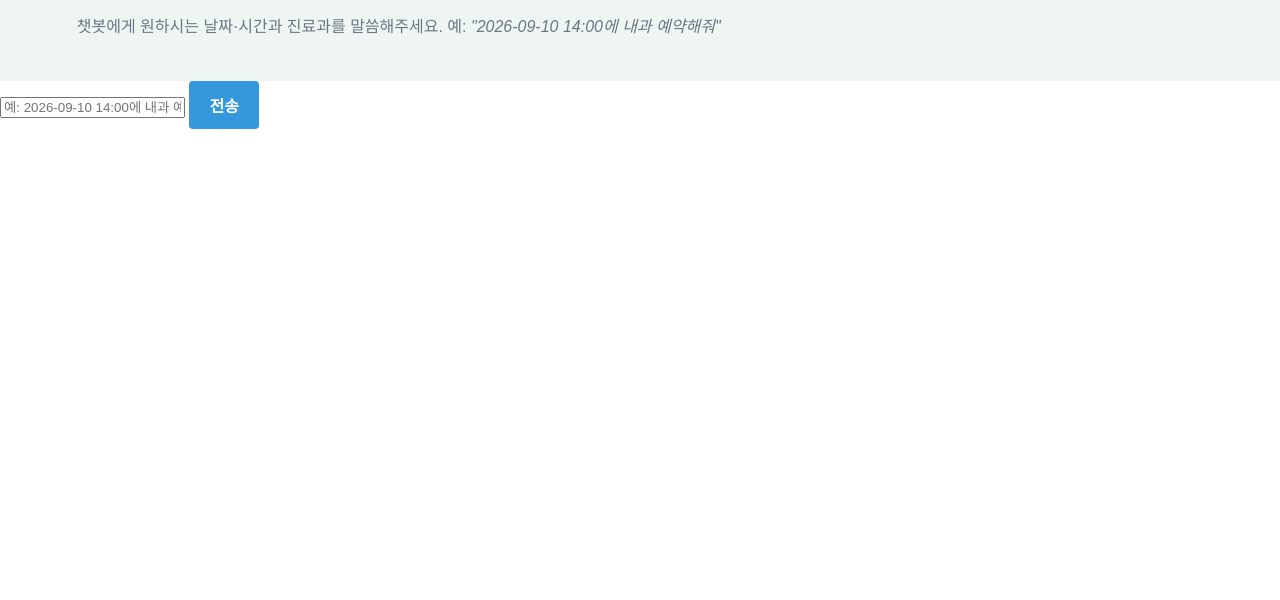
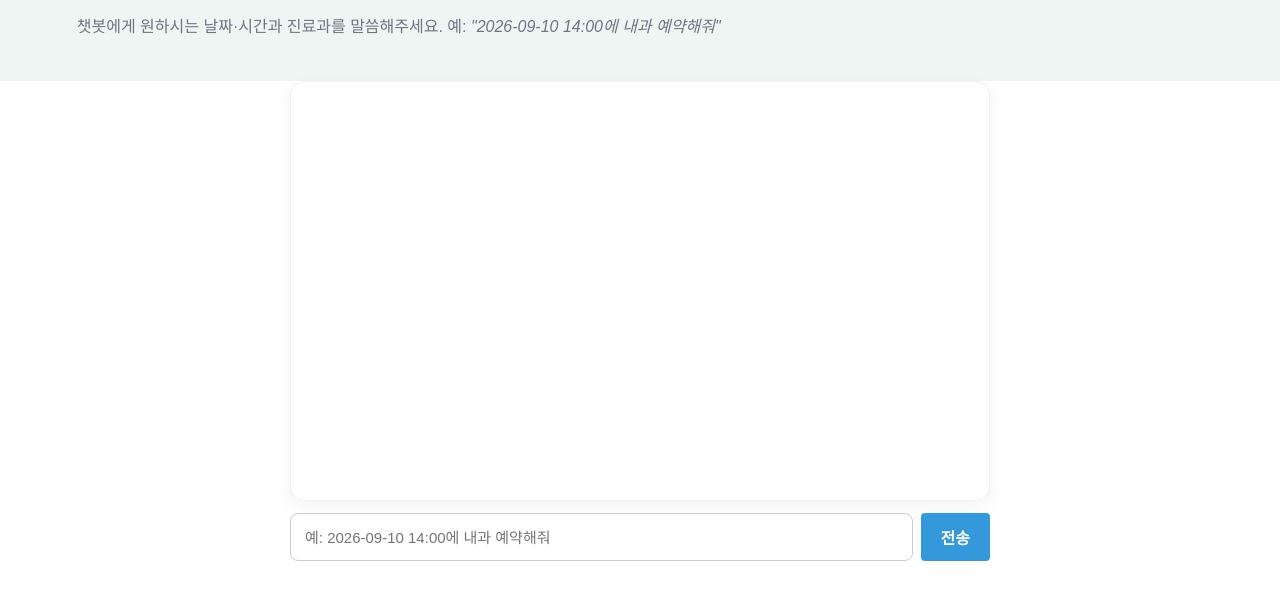
Before and after one commit to SJH910/miso-hospital-web, a plain HTML site: page frontend/reservation.html in a window 1280 px wide. Shown: the part 168-768 px from the top of the page. Drawn offline with Linux system fonts and the light colour scheme; no server answers.

Commit message:
예약 화면 스타일

```diff
--- a/frontend/css/style.css
+++ b/frontend/css/style.css
@@ -288,6 +288,13 @@ body.landing-page {
     background: rgba(255, 255, 255, 0.08);
     border-radius: 10px;
     padding: 14px 16px;
+    text-decoration: none;
+    color: inherit;
+    transition: background 0.15s ease, transform 0.15s ease;
+}
+.hero-visual-item:hover {
+    background: rgba(255, 255, 255, 0.16);
+    transform: translateX(2px);
 }
 
 .hero-visual-icon {
@@ -694,3 +701,40 @@ body.landing-page {
     line-height: 1.6;
     color: #333;
 }
+
+/* 진료 예약 - 전체 화면 채팅 페이지 */
+.reservation-chat {
+    max-width: 700px;
+    margin: 0 auto 48px;
+    padding: 0 6vw;
+    display: flex;
+    flex-direction: column;
+    height: 60vh;
+    min-height: 420px;
+}
+
+.reservation-chat__messages {
+    flex: 1;
+    overflow-y: auto;
+    background: #fff;
+    border: 1px solid #eef0f2;
+    border-radius: 14px;
+    padding: 20px;
+    display: flex;
+    flex-direction: column;
+    gap: 10px;
+    box-shadow: 0 6px 20px rgba(20, 43, 71, 0.05);
+}
+
+.reservation-chat__form {
+    display: flex;
+    gap: 8px;
+    margin-top: 12px;
+}
+.reservation-chat__form input {
+    flex: 1;
+    padding: 12px 14px;
+    border: 1px solid #ccc;
+    border-radius: 8px;
+    font-size: 15px;
+}
```
